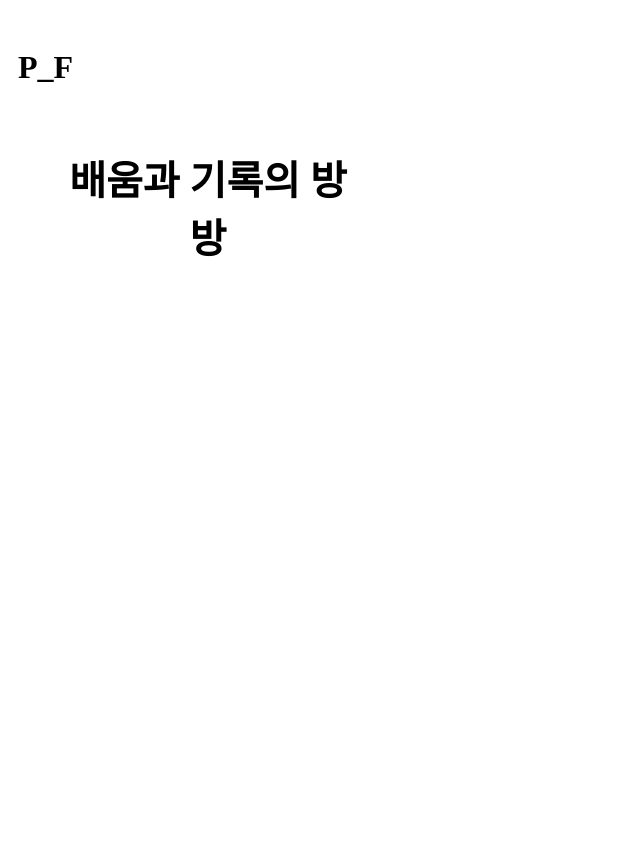
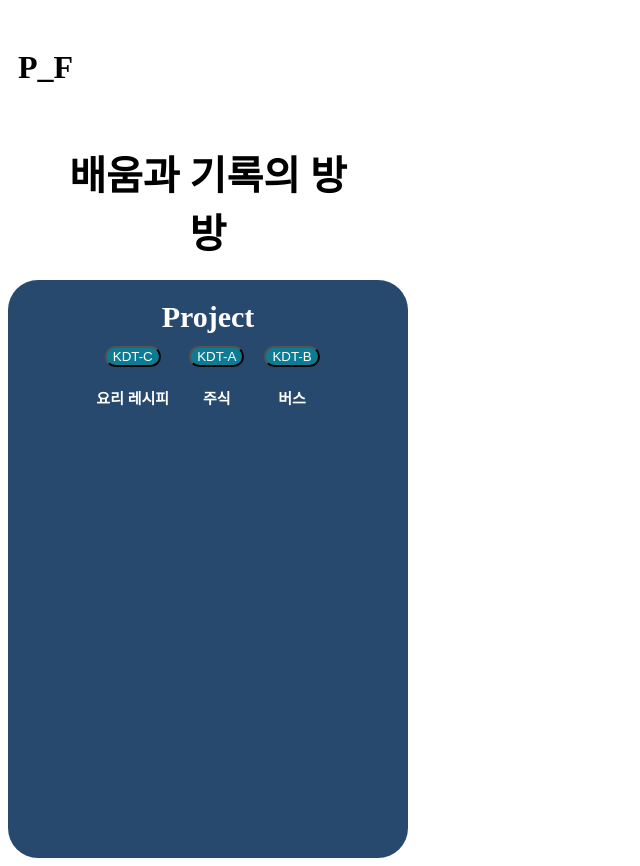
Before and after one commit to pflying1/My_portfolio, a React app: page / in a window 1280 px wide. Shown: the whole page, without its empty margins (0-640 px from the left). Built offline with nearby package versions, Linux system fonts and the light colour scheme.

Commit message:
배움과 기록의방 body

```diff
--- a/src/components/favoriteIntro.tsx
+++ b/src/components/favoriteIntro.tsx
@@ -1,16 +1,13 @@
-import React from 'react';
+import React from "react";
 
-const favoriteIntro: React.FC = () => {
+const learnAndWriteBody :React.FC = () => {
   return (
-    <div className='favoriteIntroCss'>
-      <br />
-      <br />
-      <div className='favoriteIntroWrapCss'>
-        <div className='favoriteIntroTextCss'>여유와 취미의</div>
-        <div className='favoriteIntroTextCss'>방</div>
+    <div className="learnAndWriteBodyCss">
+        <div className="learnAndWriteBodyCss">
+        <div className="learnAndWriteBodyTextCss">Favorites</div>
+        </div>
       </div>
-    </div>
-  );
-};
+  )
+}
 
-export default favoriteIntro;
+export default learnAndWriteBody;
--- /dev/null
+++ b/src/components/learnAndWriteBody.tsx
@@ -0,0 +1,27 @@
+import React from 'react';
+
+const learnAndWriteBody: React.FC = () => {
+  return (
+    <div className='learnAndWriteBodyCss'>
+      <div className='learnAndWriteBodyWrapCss'>
+        <div className='learnAndWriteBodyTitleCss'>Project</div>
+        <div className='learnAndWriteBodyButtonWrapCss'>
+          <div>
+            <button className='learnAndWriteBodyButtonCss'>KDT-C</button>
+            <div className='learnAndWriteBodyTextCss'>요리 레시피</div>
+          </div>
+          <div>
+            <button className='learnAndWriteBodyButtonCss'>KDT-A</button>
+            <div className='learnAndWriteBodyTextCss'>주식</div>
+          </div>
+          <div>
+            <button className='learnAndWriteBodyButtonCss'>KDT-B</button>
+            <div className='learnAndWriteBodyTextCss'>버스</div>
+          </div>
+        </div>
+      </div>
+    </div>
+  );
+};
+
+export default learnAndWriteBody;
--- a/src/containers/learnAndWrite.tsx
+++ b/src/containers/learnAndWrite.tsx
@@ -2,12 +2,13 @@ import React from "react";
 import Logo from "../components/logo"
 import "../styles/learnAndWrite.css"
 import LearnAndWriteIntro from "../components/learnAndWriteIntro"
-
+import LearnAndWriteBody from "../components/learnAndWriteBody"
 const learnAndWrite:React.FC = () => {
   return (
     <div className="learnAndWriteCss">
       <Logo />
       <LearnAndWriteIntro />
+      <LearnAndWriteBody />
     </div>
   )
 }
--- a/src/styles/learnAndWrite.css
+++ b/src/styles/learnAndWrite.css
@@ -19,16 +19,41 @@
 .learnAndWriteBodyCss {
   height: 100%;
   width: 100%;
+  font-weight: bold;
   font-size: 30px;
   margin-top: 20px;
-  background-color: #1FAB89;
+  background-color: #27496D;
   border-radius: 30px;
   display: flex;
   align-items: center;
-  justify-content: center;
   flex-direction: column;
 }
 
+.learnAndWriteBodyTitleCss {
+  margin-top: 20px;
+  color : white;
+  text-align: center;
+}
+
+.learnAndWriteBodyButtonWrapCss {
+  width: 100%;
+  height: 100%;
+  display: flex;
+  flex-direction: row;
+  text-align: center;
+}
+
+.learnAndWriteBodyButtonCss {
+  color: white;
+  background-color: #0C7B93;
+  border-radius: 30px;
+  margin: 10px;
+}
+
 .learnAndWriteBodyTextCss {
-  color : white;
+  color: white;
+  border-radius: 30px;
+  margin: 10px;
+  font-size: 15px;
+
 }
```
